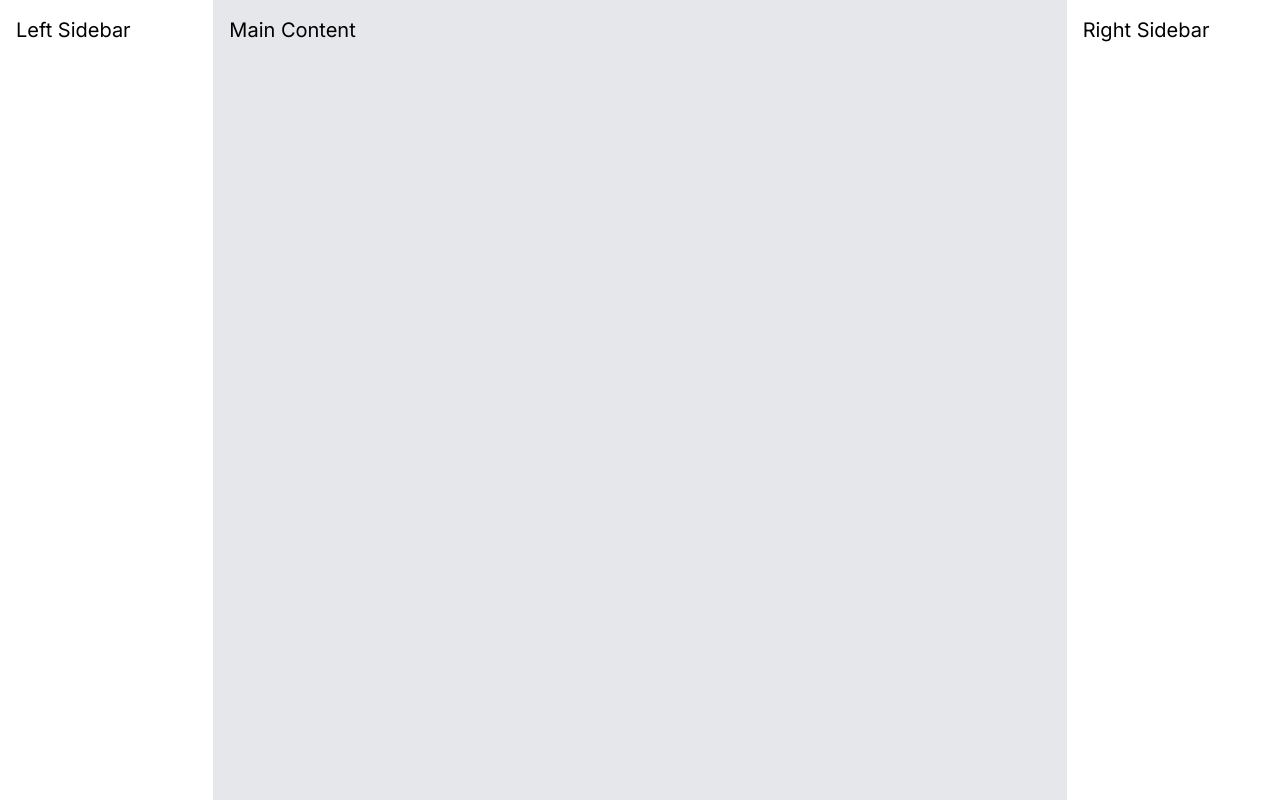
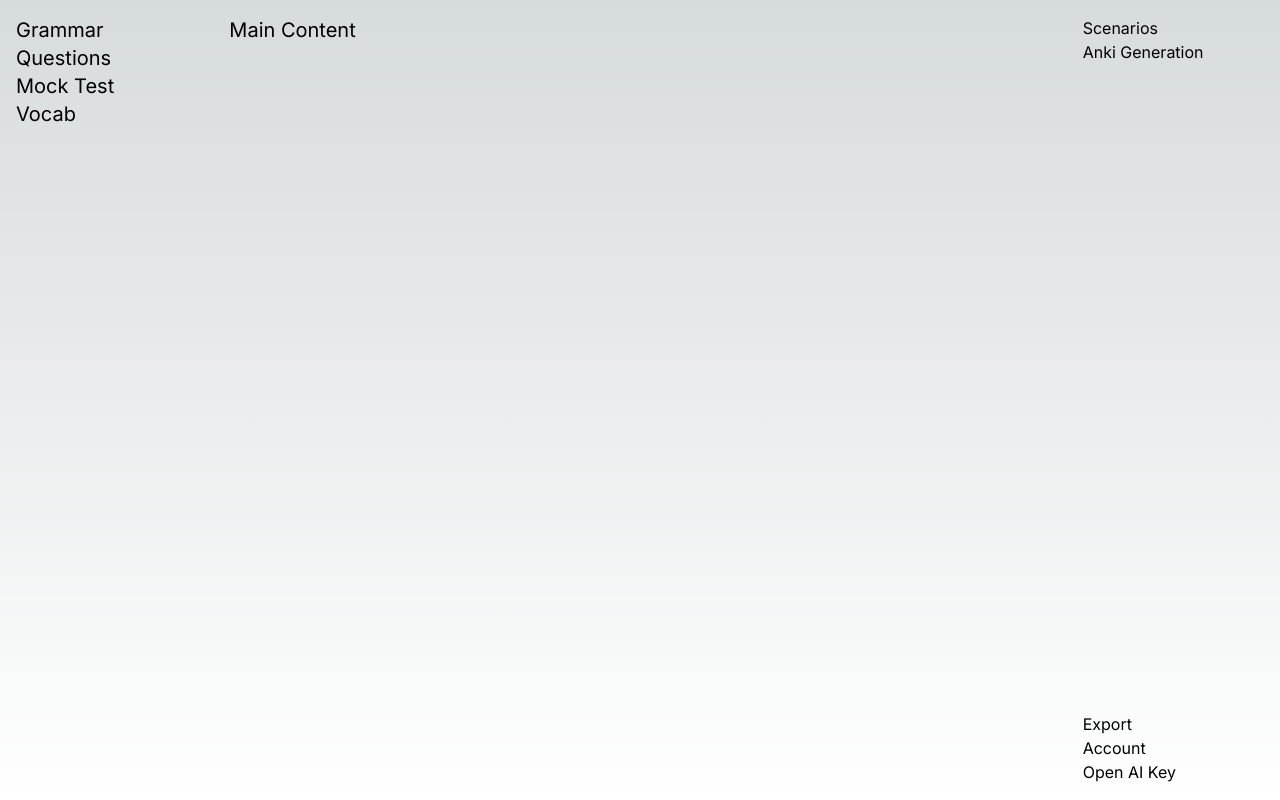
Before and after one commit to brayanMuniz/chatbot-client, a Next.js app: page / in a window 1280 px wide. Built offline with nearby package versions, Linux system fonts and the light colour scheme.

Commit message:
Background color with text content

```diff
--- a/app/page.tsx
+++ b/app/page.tsx
@@ -1,18 +1,28 @@
 export default function Home() {
   return (
     <main className="">
-      <div className="flex h-screen bg-gray-100">
-        <div className="w-1/6 bg-white p-4">
-          <h1 className="text-xl">Left Sidebar</h1>
-          {/* Your left column content goes here */}
+      <div className="flex h-screen dark:bg-[#343541]">
+        <div className="w-1/6 dark:bg-[#202123] p-4">
+          <h1 className="text-xl">Grammar Questions</h1>
+          <h1 className="text-xl">Mock Test</h1>
+          <h1 className="text-xl">Vocab</h1>
         </div>
-        <div className="w-4/6 bg-gray-200 p-4">
+
+        <div className="w-4/6 dark:bg-[#343541] p-4">
           <h1 className="text-xl">Main Content</h1>
-          {/* Your main column content goes here */}
         </div>
-        <div className="w-1/6 bg-white p-4">
-          <h1 className="text-xl">Right Sidebar</h1>
-          {/* Your right column content goes here */}
+
+        <div className="w-1/6 dark:bg-[#202123] p-4 flex flex-col justify-between">
+          <div>
+            <div> Scenarios</div>
+            <div>Anki Generation</div>
+          </div>
+
+          <div>
+            <div>Export</div>
+            <div>Account</div>
+            <div>Open AI Key</div>
+          </div>
         </div>
       </div>
     </main>
```
